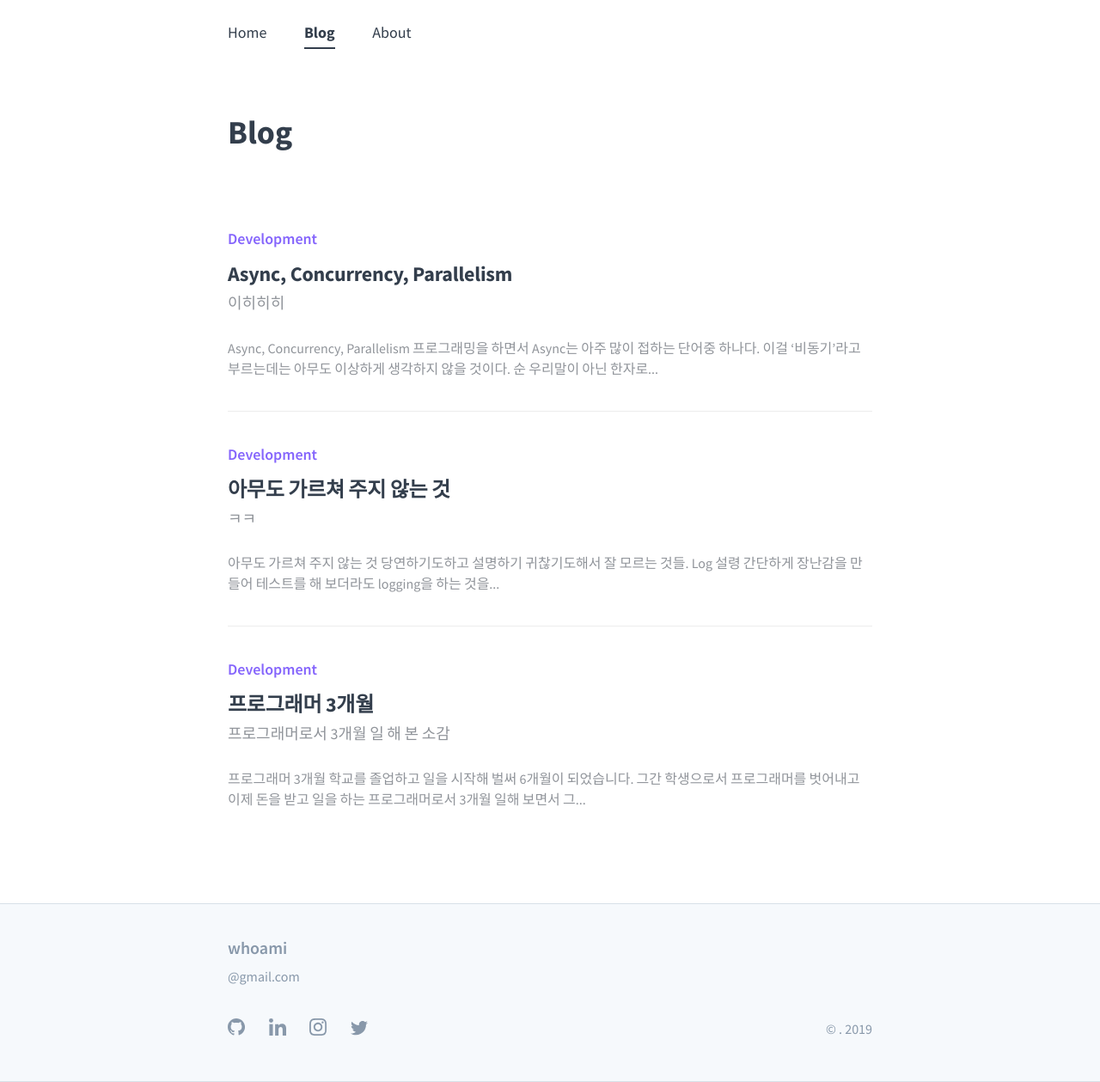
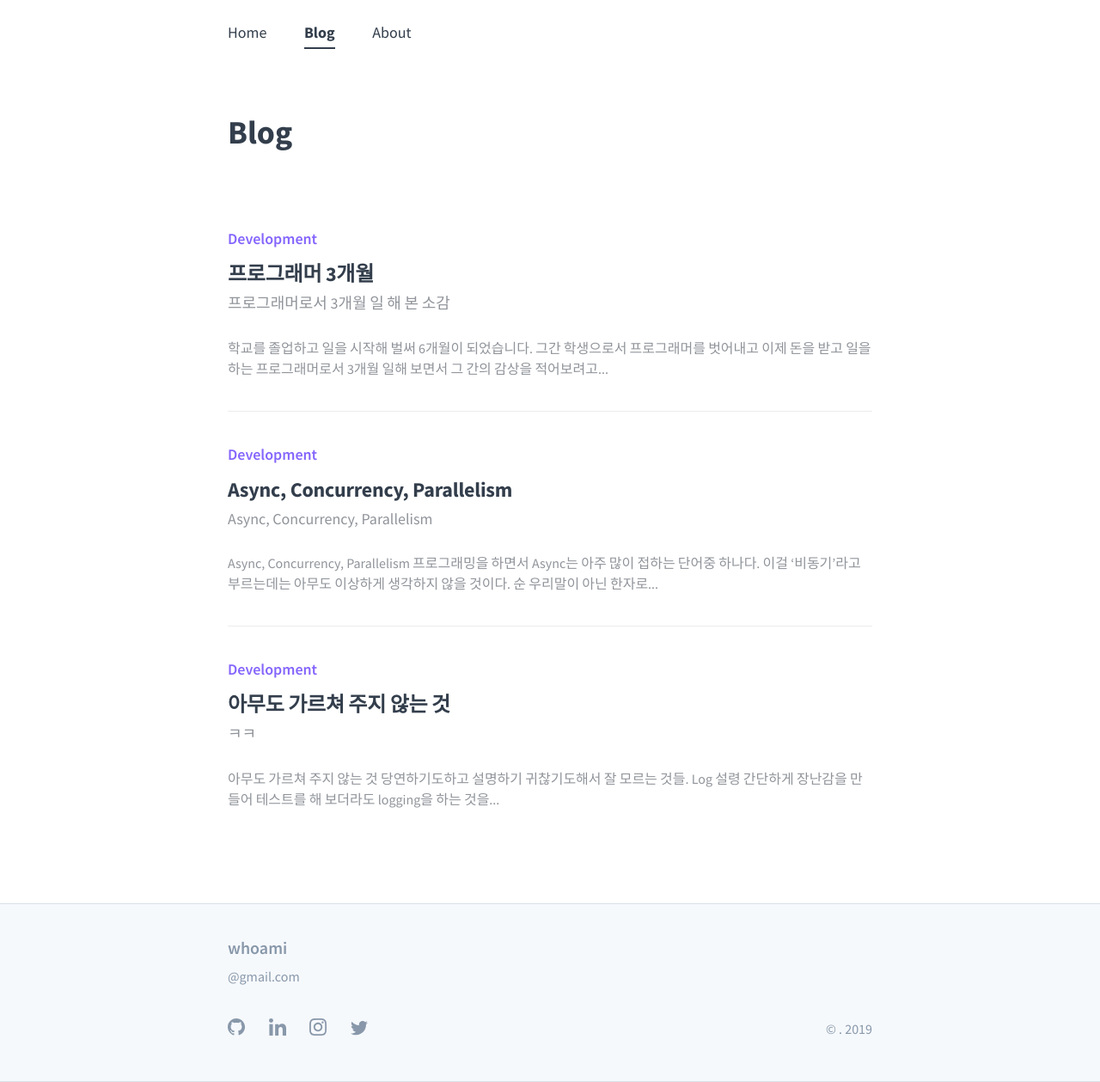
Before and after one commit to mowinckel/mowinckel.github.io, a Jekyll site: the page built from blog/index.md, in a window 1280 px wide. Shown: the whole page at 86% size. Built offline with Jekyll 4.4.1, drawn with Linux system fonts in a browser that asks for light colours; comment, search, counter and statistics services are not loaded.

Commit message:
새 글
새 글

test
cherry picked

````diff
--- a/blog/Async-Concurrency-Parallelism/index.md
+++ b/blog/Async-Concurrency-Parallelism/index.md
@@ -1,11 +1,10 @@
 ---
 layout: post
 title:  "Async, Concurrency, Parallelism"
-subtitle: "이히히히"
+subtitle: "Async, Concurrency, Parallelism"
 type: "Development"
 blog: true
 text: true
-comments: true
 author: ""
 post-header: true
 header-img: "img/github.jpg"
@@ -74,12 +73,12 @@
 
 ``` python
 async def fetch(url):
-    async with aiohttp.ClientSession() as session:
-        async with session.get(url) as res:
+	async with aiohttp.ClientSession() as session:
+    	async with session.get(url) as res:
       		await res.text()
 
 def fetch(url):
-    with requests.Session() as session:
+	with requests.Session() as session:
     	for url in urls:
       		res = client.get(url)
         		print(res.status_code)
--- a/blog/programmer-3months/index.md
+++ b/blog/programmer-3months/index.md
@@ -8,11 +8,8 @@
 comments: true
 author: ""
 post-header: true
-order: 1
+order: 4
 ---
-
-
-# 프로그래머 3개월
 
 학교를 졸업하고 일을 시작해 벌써 6개월이 되었습니다. 그간 학생으로서 프로그래머를 벗어내고 이제 돈을 받고 일을 하는 프로그래머로서 3개월 일해 보면서 그 간의 감상을 적어보려고 합니다. 대학생과 프로그래밍을 공부 하는 사람들에게 도움이 됐으면 좋겠습니다.
 
````
